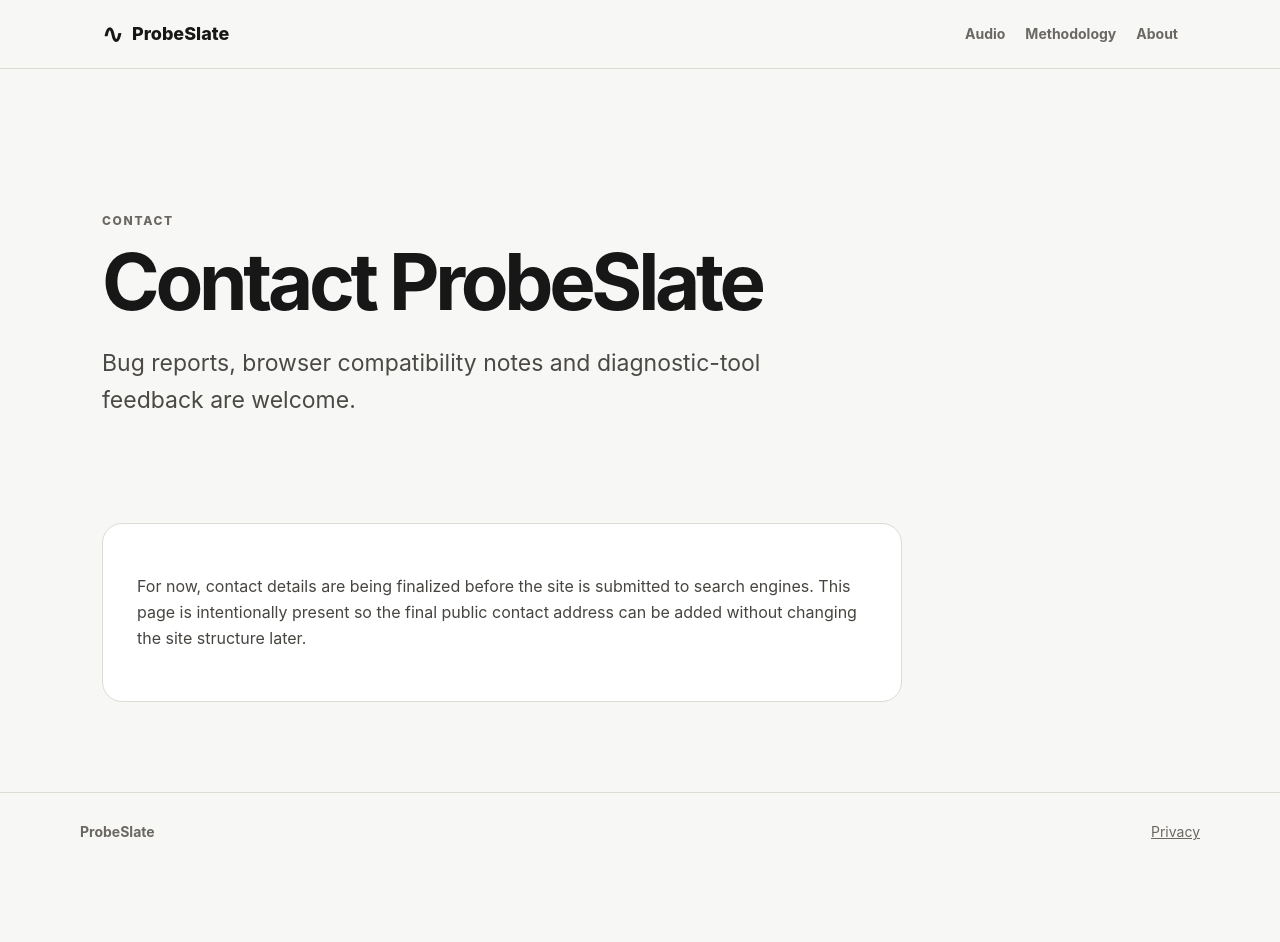
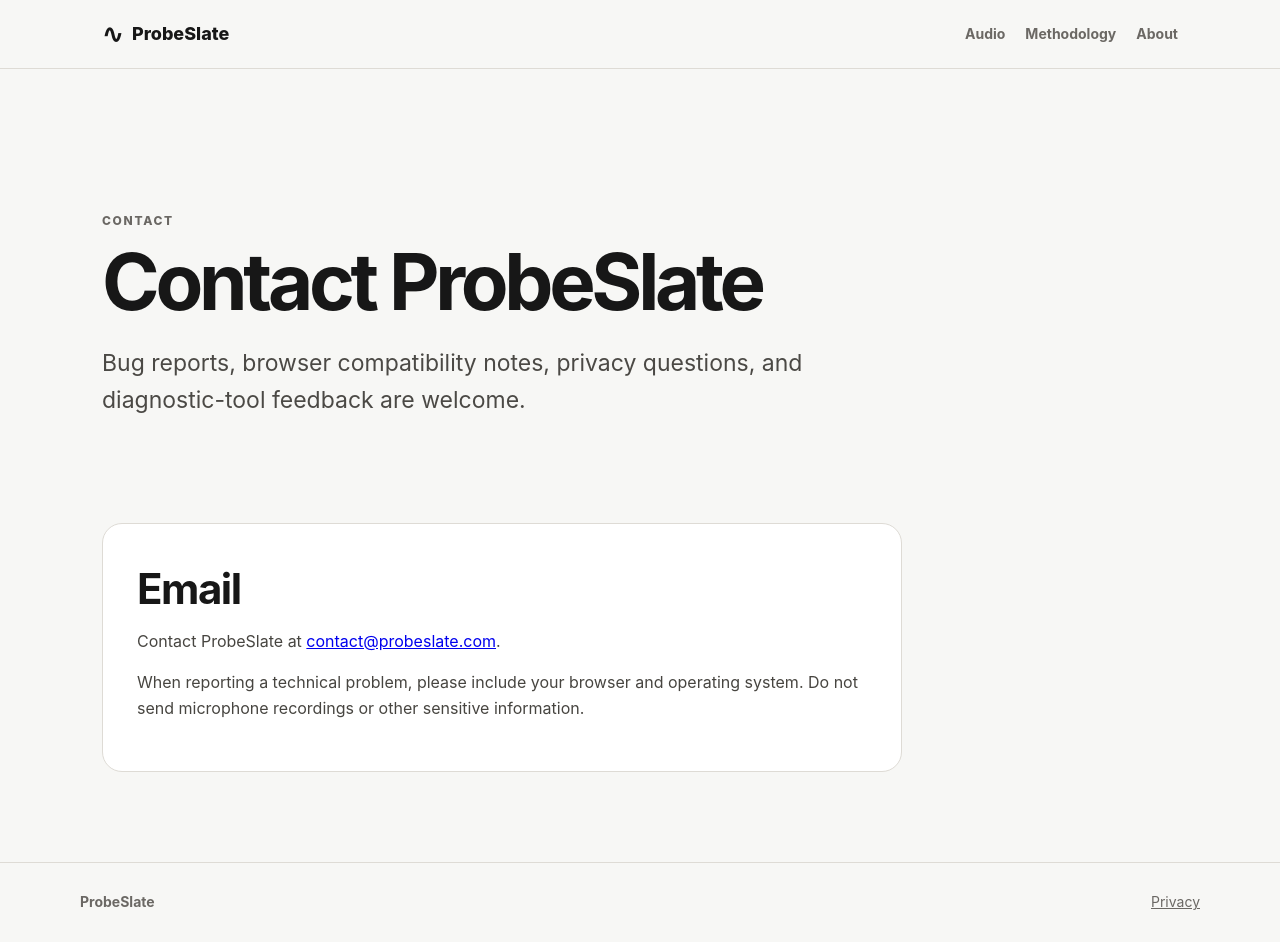
Before and after one commit to Hakai1014/probeslate, a plain HTML site: page contact/index.html in a window 1280 px wide. Before the commit the page ends 872 px from the top, so only its background shows below. Drawn offline with Linux system fonts and the light colour scheme.

Commit message:
Add public contact email

```diff
--- a/contact/index.html
+++ b/contact/index.html
@@ -1 +1,45 @@
-<!doctype html><html lang="en"><head><meta charset="utf-8"><meta name="viewport" content="width=device-width,initial-scale=1"><title>Contact | ProbeSlate</title><meta name="description" content="Contact ProbeSlate."><link rel="canonical" href="https://probeslate.com/contact/"><link rel="icon" href="/favicon.svg" type="image/svg+xml"><link rel="stylesheet" href="/assets/site.css"></head><body><header class="site-header"><div class="nav"><a class="brand" href="/"><span class="mark">∿</span>ProbeSlate</a><nav class="navlinks"><a href="/audio/">Audio</a><a href="/methodology/">Methodology</a><a href="/about/">About</a></nav></div></header><main><section class="hero"><p class="eyebrow">Contact</p><h1>Contact ProbeSlate</h1><p class="lede">Bug reports, browser compatibility notes and diagnostic-tool feedback are welcome.</p></section><section class="section prose"><p>For now, contact details are being finalized before the site is submitted to search engines. This page is intentionally present so the final public contact address can be added without changing the site structure later.</p></section></main><footer class="footer"><div class="footer-inner"><strong>ProbeSlate</strong><span><a href="/privacy/">Privacy</a></span></div></footer></body></html>
+<!doctype html>
+<html lang="en">
+<head>
+  <meta charset="utf-8">
+  <meta name="viewport" content="width=device-width,initial-scale=1">
+  <title>Contact | ProbeSlate</title>
+  <meta name="description" content="Contact ProbeSlate about bug reports, browser compatibility, privacy questions, and diagnostic-tool feedback.">
+  <link rel="canonical" href="https://probeslate.com/contact/">
+  <link rel="icon" href="/favicon.svg" type="image/svg+xml">
+  <link rel="stylesheet" href="/assets/site.css">
+</head>
+<body>
+  <header class="site-header">
+    <div class="nav">
+      <a class="brand" href="/"><span class="mark" aria-hidden="true">∿</span>ProbeSlate</a>
+      <nav class="navlinks" aria-label="Primary navigation">
+        <a href="/audio/">Audio</a>
+        <a href="/methodology/">Methodology</a>
+        <a href="/about/">About</a>
+      </nav>
+    </div>
+  </header>
+
+  <main>
+    <section class="hero">
+      <p class="eyebrow">Contact</p>
+      <h1>Contact ProbeSlate</h1>
+      <p class="lede">Bug reports, browser compatibility notes, privacy questions, and diagnostic-tool feedback are welcome.</p>
+    </section>
+
+    <section class="section prose">
+      <h2>Email</h2>
+      <p>Contact ProbeSlate at <a href="mailto:contact@probeslate.com">contact@probeslate.com</a>.</p>
+      <p class="muted">When reporting a technical problem, please include your browser and operating system. Do not send microphone recordings or other sensitive information.</p>
+    </section>
+  </main>
+
+  <footer class="footer">
+    <div class="footer-inner">
+      <strong>ProbeSlate</strong>
+      <span><a href="/privacy/">Privacy</a></span>
+    </div>
+  </footer>
+</body>
+</html>
```
